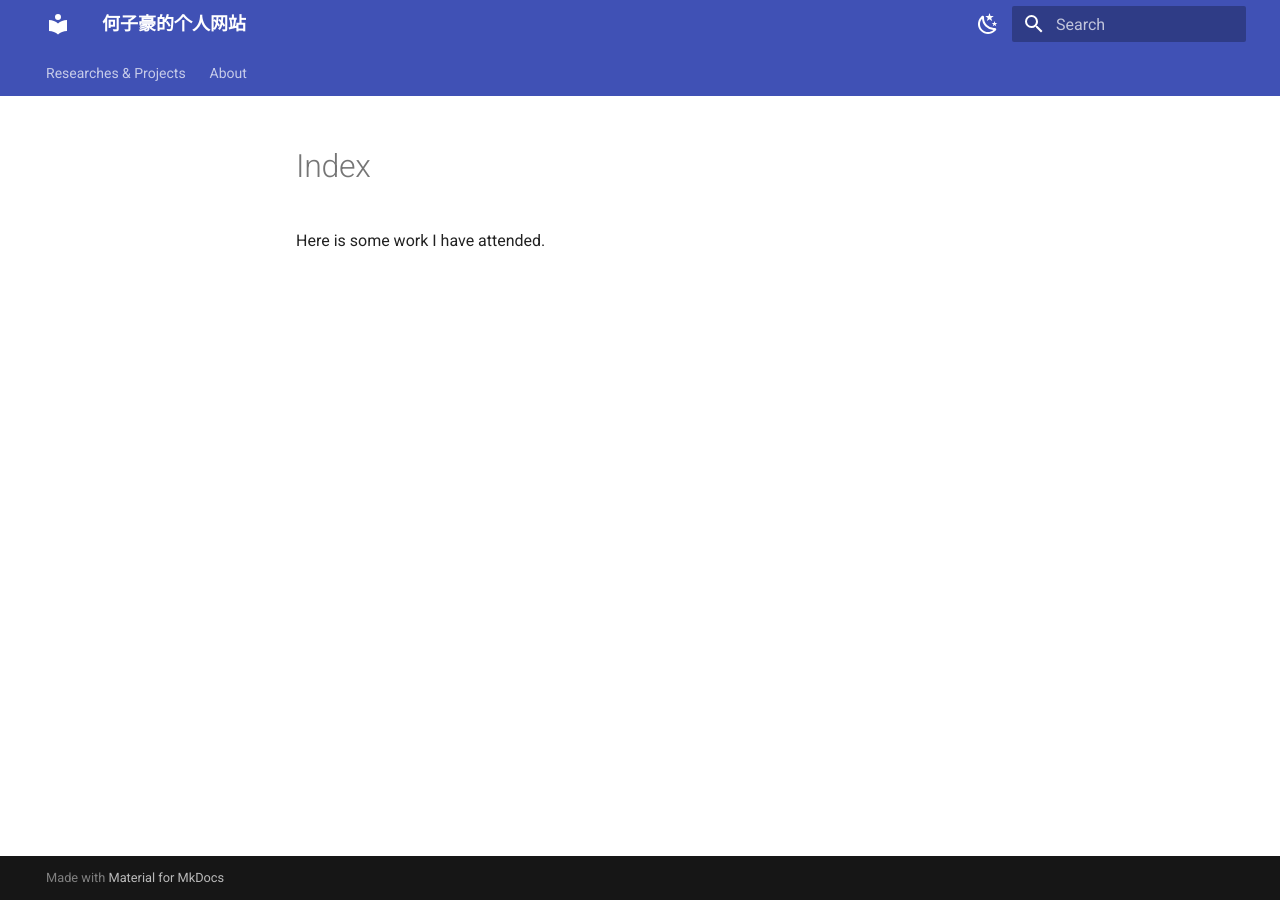
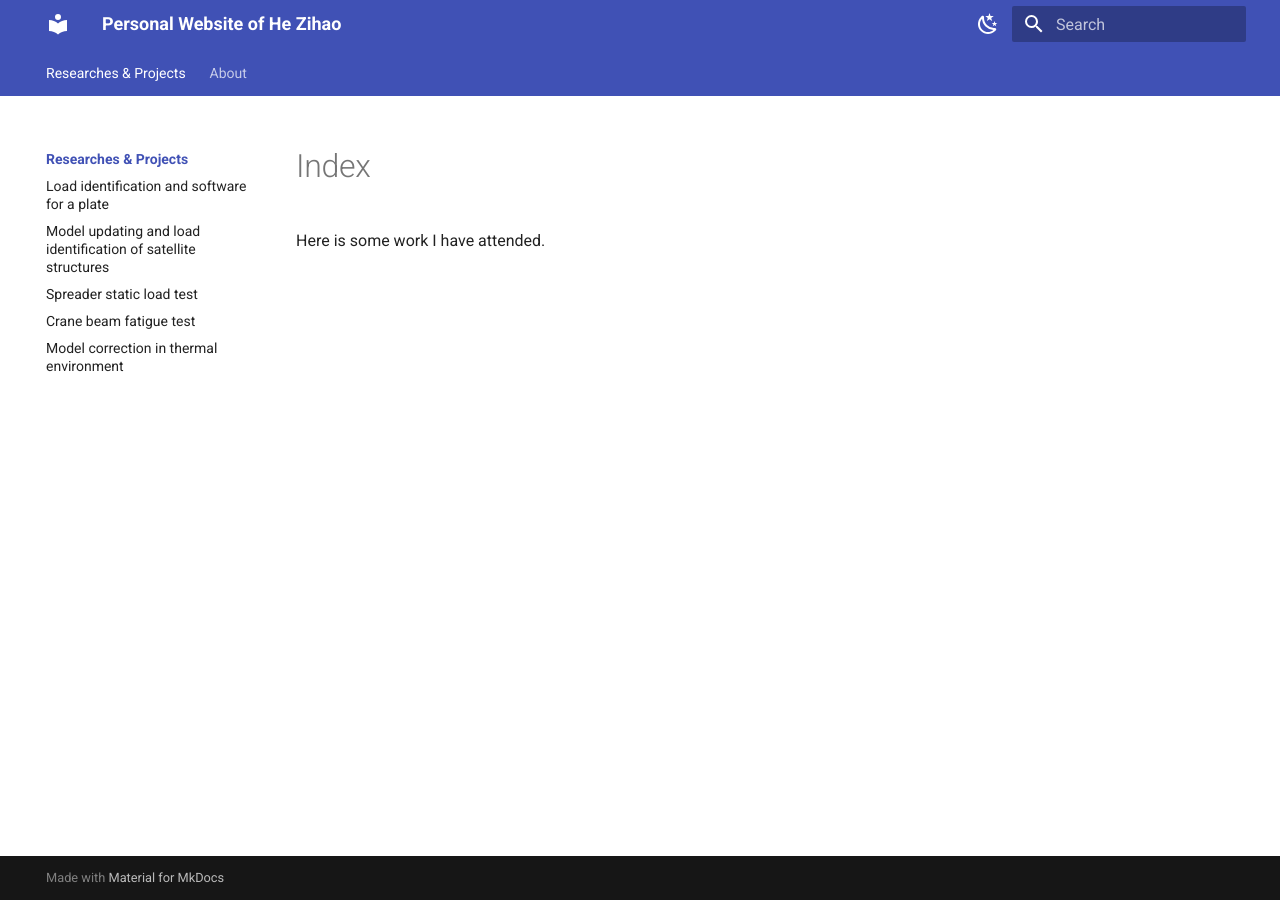
Before and after one commit to He-Zihao/He-Zihao.github.io, an MkDocs documentation site: the page built from docs/ResearchesProjects/index.md, in a window 1280 px wide. Built offline with MkDocs 1.6.1 and Material for MkDocs 9.7.7, drawn with Linux system fonts in a browser that asks for light colours.

Commit message:
Update mkdocs.yml

```diff
--- a/mkdocs.yml
+++ b/mkdocs.yml
@@ -1,14 +1,19 @@
-site_name: 何子豪的个人网站
+site_name: Personal Website of He Zihao
 site_url: https://he-zihao.github.io
-site_author: He-Zihao
-site_description: 何子豪的个人网站
+site_author: He Zihao
+site_description: Personal Website of He Zihao
 
 # [Navigtion]
 nav:
   - Researches & Projects:
+    - ResearchesProjects/index.md
     - Load identification and software for a plate: ResearchesProjects/a plate.md
+    - Model updating and load identification of satellite structures: ResearchesProjects/satellite.md
+    - Spreader static load test: ResearchesProjects/spreader.md
+    - Crane beam fatigue test: ResearchesProjects/crane.md
+    - Model correction in thermal environment: ResearchesProjects/updatingInThermal.md
   - About:
-    - Home: index.md
+    - Home: About/index.md
     - Me: About/Me.md
 
 # [UI]
@@ -36,3 +41,35 @@ theme:
     - search.suggest # 搜索输入一些字母时推荐补全整个单词
     - search.highlight # 搜索出的文章关键词加入高亮
   language: en # 一些提示性的文字会变成中文
+
+
+  # [Extensions]
+  plugins:
+    - search: # 现在还不支持中文搜索 支持之后可以设置语言
+      # insider已经支持中文的分词搜索了 https://squidfunk.github.io/mkdocs-material/blog/2022/chinese-search-support/
+        lang:
+          - en
+  markdown_extensions:
+    - pymdownx.arithmatex: # latex支持
+        generic: true
+    - attr_list # 给图片后面添加{width="300"}设置大小
+    - toc:
+        permalink: true # 固定标题位置为当前位置
+    - pymdownx.highlight: # 代码块高亮
+        # linenums: true # 显示行号
+        # auto_title: true # 显示编程语言名称
+    - pymdownx.superfences # 代码块高亮插件
+    - meta # 支持Markdown文件上方自定义标题标签等
+    - admonition # https://squidfunk.github.io/mkdocs-material/reference/admonitions/#inline-blocks
+    - pymdownx.details # admonition需要
+
+  extra_javascript:
+    # latex支持
+    # check https://squidfunk.github.io/mkdocs-material/reference/mathjax/?h=math for more information
+    # notice `curl https://polyfill.io/v3/polyfill.min.js?features=es6 > docs/mkdocs/javascripts/polyfill.min.js && curl https://cdn.jsdelivr.net/npm/mathjax@3/es5/tex-mml-chtml.js > docs/mkdocs/javascripts/tex-mml-chtml.js` not works... because there are other resources that need to load
+    - mkdocs/javascripts/mathjax.js
+    - https://polyfill.io/v3/polyfill.min.js?features=es6
+    - https://unpkg.com/mathjax@3/es5/tex-mml-chtml.js # https://cdn.bytedance.com/?query=mathjax&version=3.2.0
+  extra_css:
+    - mkdocs/css/no-footer.css # 不使用底部的翻页
+    - mkdocs/css/unordered-list-symbols.css # multiplt unordered list symbols
```
